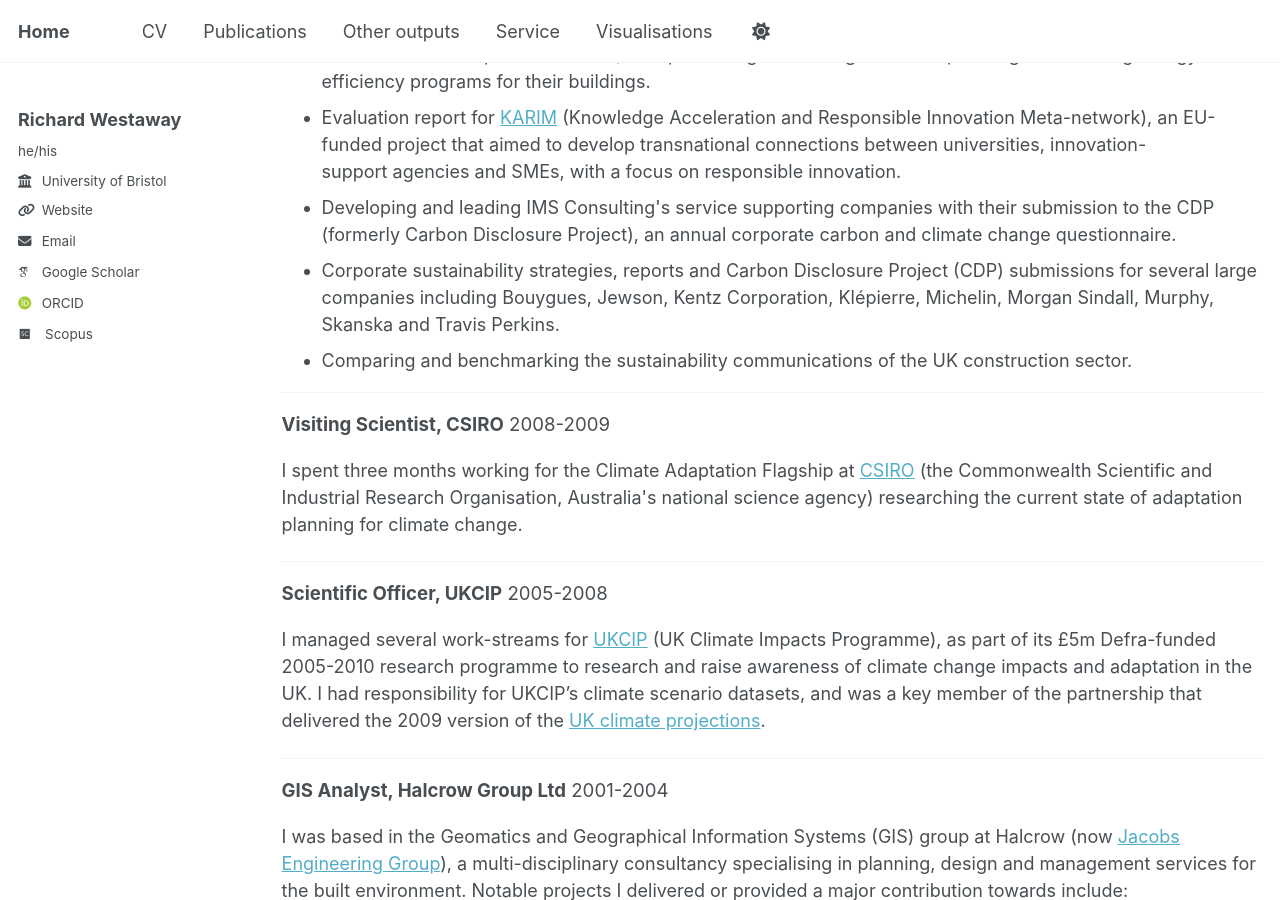
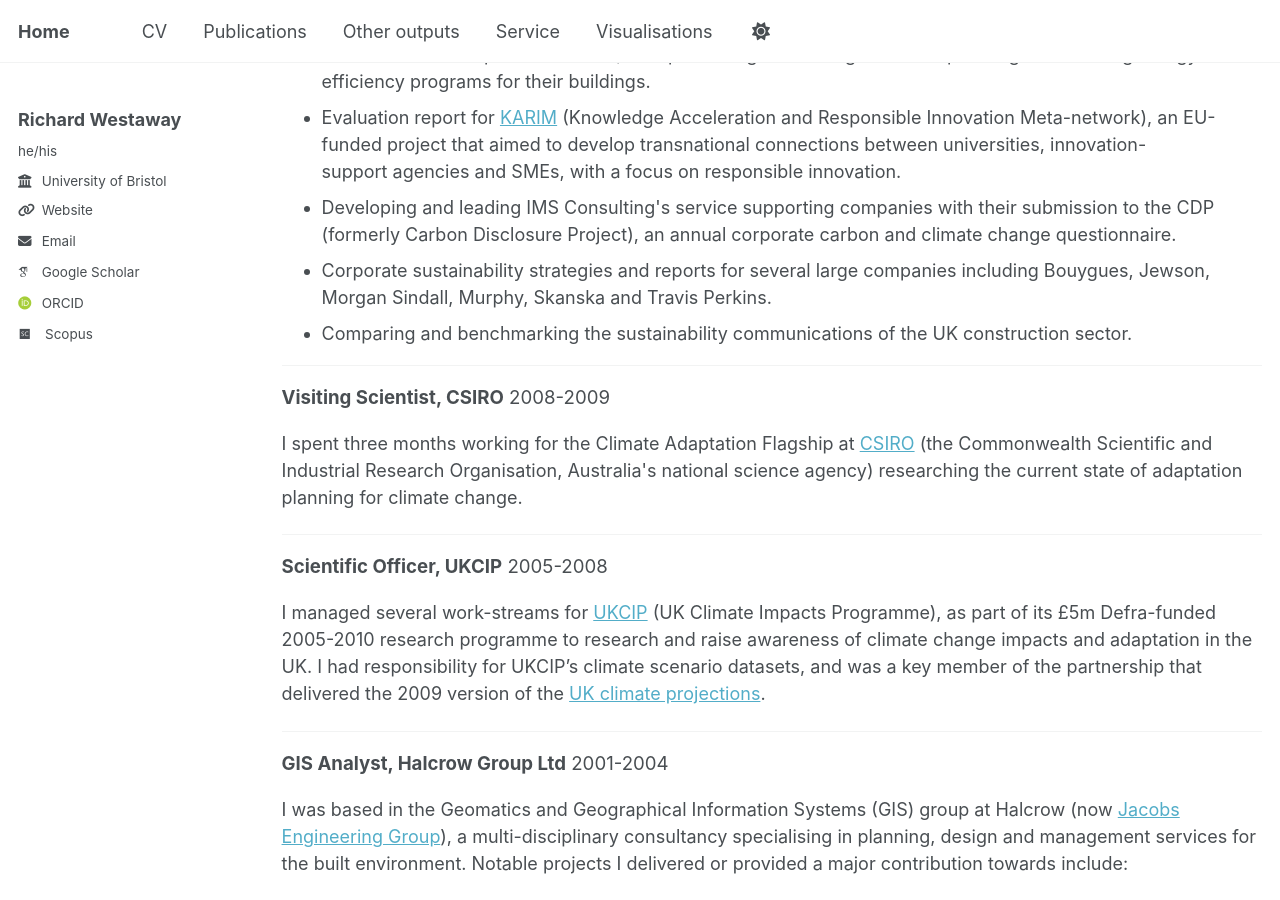
Before and after one commit to richardwestaway/richardwestaway.github.io, a Jekyll site: the page built from _pages/cv.html, in a window 1280 px wide and 900 px high, scrolled down 1634 px. Built offline with Jekyll 4.4.1, drawn with Linux system fonts in a browser that asks for light colours; some web fonts are replaced.

Commit message:
Update cv.html

```diff
--- a/_pages/cv.html
+++ b/_pages/cv.html
@@ -51,7 +51,7 @@ redirect_from:
 
 <li>Developing and leading IMS Consulting's service supporting companies with their submission to the CDP (formerly Carbon Disclosure Project), an annual corporate carbon and climate change questionnaire.</li>
 
-<li>Corporate sustainability strategies, reports and Carbon Disclosure Project (CDP) submissions for several large companies including Bouygues, Jewson, Kentz Corporation, Klépierre, Michelin, Morgan Sindall, Murphy, Skanska and Travis Perkins.</li>
+<li>Corporate sustainability strategies and reports for several large companies including Bouygues, Jewson, Morgan Sindall, Murphy, Skanska and Travis Perkins.</li>
 
 <li>Comparing and benchmarking the sustainability communications of the UK construction sector.</li>
 </ul>
```
